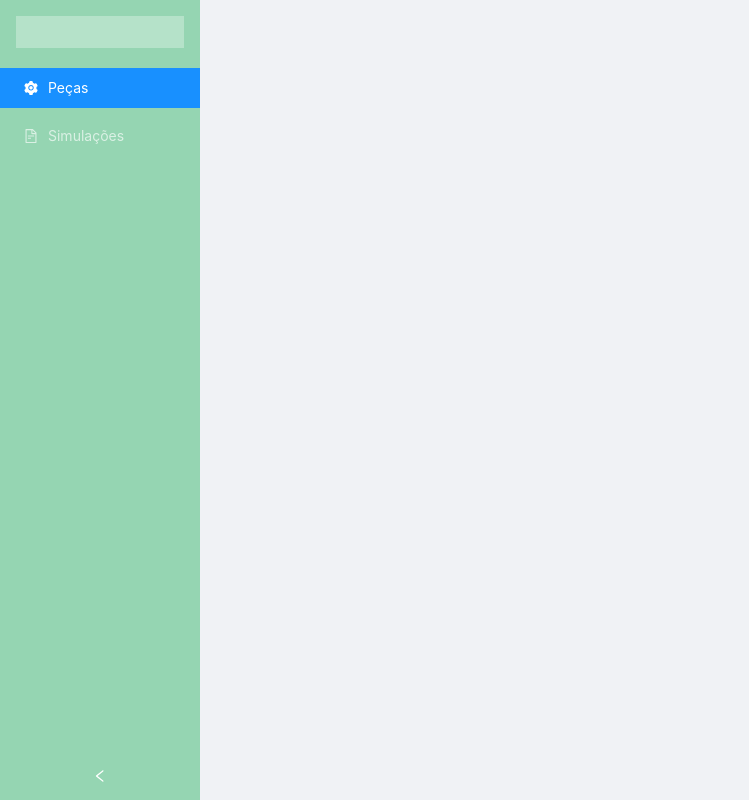
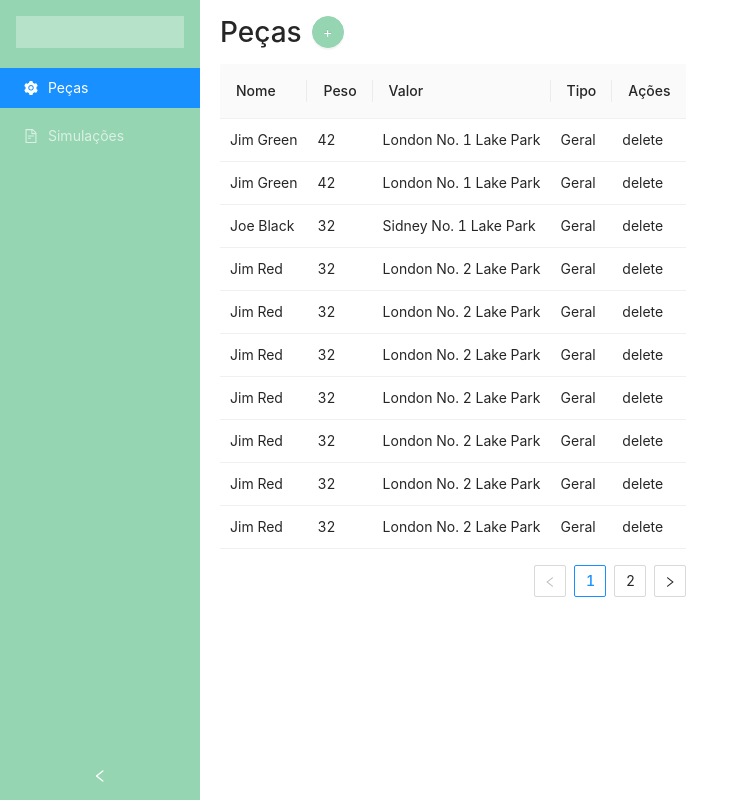
Before and after one commit to AlexSousaAlvess/desafio-rav, a React (Create React App) app in the folder frontend/: page / in a window 1280 px wide. Shown: the whole page, without its empty margins (0-749 px from the left). Built offline with nearby package versions, Linux system fonts and the light colour scheme.

Commit message:
create components: Button, Table and Sidebar

```diff
--- /dev/null
+++ b/frontend/src/components/Button/index.jsx
@@ -0,0 +1,16 @@
+import React from "react";
+
+import { Button } from "antd";
+
+import "./styles.css";
+import "antd/dist/antd.css";
+
+const MyButton = (props) => {
+  return (
+    <Button type="primary" shape="circle">
+      {props.name}
+    </Button>
+  );
+};
+
+export default MyButton;
--- /dev/null
+++ b/frontend/src/components/Button/styles.css
@@ -0,0 +1,9 @@
+.ant-btn-primary {
+  background: #95d5b2;
+  border-color: #95d5b2;
+}
+
+.ant-btn-primary:focus {
+  background: #95d5b2;
+  border-color: #95d5b2;
+}
--- a/frontend/src/components/Sidebar/index.jsx
+++ b/frontend/src/components/Sidebar/index.jsx
@@ -14,7 +14,6 @@ const { Sider } = Layout;
 const Sidebar = () => {
   return (
     <>
-      <Layout style={{ minHeight: "100vh" }}>
       <Sider collapsible>
         <div className="logo" />
         <Menu theme="dark" defaultSelectedKeys={["1"]} mode="inline">
@@ -26,7 +25,6 @@ const Sidebar = () => {
           </Menu.Item>
         </Menu>
       </Sider>
-      </Layout>
     </>
   );
 };
--- a/frontend/src/components/Sidebar/styles.css
+++ b/frontend/src/components/Sidebar/styles.css
@@ -1,7 +1,7 @@
 .ant-layout-sider {
   color: #fff;
-  line-height: 100vh;
   background: #95d5b2;
+  height: 100vh;
 }
 
 .logo {
@@ -25,6 +25,3 @@
 .site-layout .site-layout-background {
   background: #fff;
 }
-[data-theme="dark"] .site-layout .site-layout-background {
-  background: #141414;
-}
--- /dev/null
+++ b/frontend/src/components/Table/index.jsx
@@ -0,0 +1,12 @@
+import React from "react";
+
+import { Table } from "antd";
+import "antd/dist/antd.css";
+
+import "./styles.css";
+
+const MyTable = (props) => {
+  return <Table columns={props.columns} dataSource={props.data} />;
+};
+
+export default MyTable;
--- /dev/null
+++ b/frontend/src/components/Table/styles.css
@@ -0,0 +1,7 @@
+.ant-table-wrapper {
+  margin: 10px;
+}
+
+.ant-table tr td {
+  padding: 10px 10px;
+}
--- a/frontend/src/pages/Parts.jsx
+++ /dev/null
@@ -1,13 +0,0 @@
-import React from "react";
-
-import Sidebar from "../components/Sidebar";
-
-const Part = () => {
-  return (
-    <div className="container">
-      <Sidebar />
-    </div>
-  );
-};
-
-export default Part;
--- /dev/null
+++ b/frontend/src/pages/Parts/index.jsx
@@ -0,0 +1,209 @@
+import React from "react";
+
+import Sidebar from "../../components/Sidebar";
+
+import MyButton from "../../components/Button";
+
+import MyTable from "../../components/Table";
+
+import "./styles.css";
+
+const data = [
+  {
+    key: "1",
+    nome: "Jim Green",
+    peso: 42,
+    valor: "London No. 1 Lake Park",
+    tipo: "Geral",
+    ações: "delete",
+  },
+  {
+    key: "2",
+    nome: "Jim Green",
+    peso: 42,
+    valor: "London No. 1 Lake Park",
+    tipo: "Geral",
+    ações: "delete",
+  },
+  {
+    key: "3",
+    nome: "Joe Black",
+    peso: 32,
+    valor: "Sidney No. 1 Lake Park",
+    tipo: "Geral",
+    ações: "delete",
+  },
+  {
+    key: "4",
+    nome: "Jim Red",
+    peso: 32,
+    valor: "London No. 2 Lake Park",
+    tipo: "Geral",
+    ações: "delete",
+  },
+  {
+    key: "5",
+    nome: "Jim Red",
+    peso: 32,
+    valor: "London No. 2 Lake Park",
+    tipo: "Geral",
+    ações: "delete",
+  },
+  {
+    key: "6",
+    nome: "Jim Red",
+    peso: 32,
+    valor: "London No. 2 Lake Park",
+    tipo: "Geral",
+    ações: "delete",
+  },
+  {
+    key: "7",
+    nome: "Jim Red",
+    peso: 32,
+    valor: "London No. 2 Lake Park",
+    tipo: "Geral",
+    ações: "delete",
+  },
+  {
+    key: "8",
+    nome: "Jim Red",
+    peso: 32,
+    valor: "London No. 2 Lake Park",
+    tipo: "Geral",
+    ações: "delete",
+  },
+  {
+    key: "9",
+    nome: "Jim Red",
+    peso: 32,
+    valor: "London No. 2 Lake Park",
+    tipo: "Geral",
+    ações: "delete",
+  },
+  {
+    key: "10",
+    nome: "Jim Red",
+    peso: 32,
+    valor: "London No. 2 Lake Park",
+    tipo: "Geral",
+    ações: "delete",
+  },
+  {
+    key: "11",
+    nome: "Jim Red",
+    peso: 32,
+    valor: "London No. 2 Lake Park",
+    tipo: "Geral",
+    ações: "delete",
+  },
+  {
+    key: "12",
+    nome: "Jim Red",
+    peso: 32,
+    valor: "London No. 2 Lake Park",
+    tipo: "Geral",
+    ações: "delete",
+  },
+  {
+    key: "13",
+    nome: "Jim Red",
+    peso: 32,
+    valor: "London No. 2 Lake Park",
+    tipo: "Geral",
+    ações: "delete",
+  },
+  {
+    key: "14",
+    nome: "Jim Red",
+    peso: 32,
+    valor: "London No. 2 Lake Park",
+    tipo: "Geral",
+    ações: "delete",
+  },
+  {
+    key: "15",
+    nome: "Jim Red",
+    peso: 32,
+    valor: "London No. 2 Lake Park",
+    tipo: "Geral",
+    ações: "delete",
+  },
+  {
+    key: "16",
+    nome: "Jim Red",
+    peso: 32,
+    valor: "London No. 2 Lake Park",
+    tipo: "Geral",
+    ações: "delete",
+  },
+  {
+    key: "17",
+    nome: "Jim Red",
+    peso: 32,
+    valor: "London No. 2 Lake Park",
+    tipo: "Geral",
+    ações: "delete",
+  },
+  {
+    key: "18",
+    nome: "Jim Red",
+    peso: 32,
+    valor: "London No. 2 Lake Park",
+    tipo: "Geral",
+    ações: "delete",
+  },
+  {
+    key: "19",
+    nome: "Jim Red",
+    peso: 32,
+    valor: "London No. 2 Lake Park",
+    tipo: "Geral",
+    ações: "delete",
+  },
+];
+
+const columns = [
+  {
+    title: "Nome",
+    dataIndex: "nome",
+    key: "nome",
+  },
+  {
+    title: "Peso",
+    dataIndex: "peso",
+    key: "peso",
+  },
+  {
+    title: "Valor",
+    dataIndex: "valor",
+    key: "valor",
+  },
+  {
+    title: "Tipo",
+    dataIndex: "tipo",
+    key: "tipo",
+  },
+  {
+    title: "Ações",
+    dataIndex: "ações",
+    key: "ações",
+  },
+];
+
+const Part = () => {
+  return (
+    <div className="container">
+      <Sidebar />
+      <div className="wrapper">
+        <div className="header">
+          <h1>Peças</h1>
+          <MyButton name="+" />
+        </div>
+        <MyTable columns={columns} data={data} />
+      </div>
+    </div>
+  );
+};
+
+export default Part;
--- /dev/null
+++ b/frontend/src/pages/Parts/styles.css
@@ -0,0 +1,18 @@
+.container {
+  display: flex;
+  flex-direction: row;
+}
+
+.wrapper {
+  margin: 10px;
+}
+
+.header {
+  display: flex;
+  flex-direction: row;
+  align-items: center;
+}
+
+.header h1 {
+  margin: 0 10px;
+}
--- a/frontend/src/pages/Simulations.jsx
+++ /dev/null
@@ -1,13 +0,0 @@
-import React from "react";
-
-import Sidebar from "../components/Sidebar";
-
-const Simulation = () => {
-  return (
-    <div>
-      <Sidebar />
-    </div>
-  );
-};
-
-export default Simulation;
--- /dev/null
+++ b/frontend/src/pages/Simulations/index.jsx
@@ -0,0 +1,161 @@
+import React from "react";
+
+import Sidebar from "../../components/Sidebar";
+
+import MyButton from "../../components/Button";
+
+import MyTable from "../../components/Table";
+
+import "./styles.css";
+
+const data = [
+  {
+    key: "1",
+    nome: "Jim Green",
+    descrição: "London No. 1 Lake Park",
+    ações: "delete",
+  },
+  {
+    key: "2",
+    nome: "Jim Green",
+    descrição: "London No. 1 Lake Park",
+    ações: "delete",
+  },
+  {
+    key: "3",
+    nome: "Joe Black",
+    descrição: "Sidney No. 1 Lake Park",
+    ações: "delete",
+  },
+  {
+    key: "4",
+    nome: "Jim Red",
+    descrição: "London No. 2 Lake Park",
+    ações: "delete",
+  },
+  {
+    key: "5",
+    nome: "Jim Red",
+    descrição: "London No. 2 Lake Park",
+    ações: "delete",
+  },
+  {
+    key: "6",
+    nome: "Jim Red",
+    descrição: "London No. 2 Lake Park",
+    ações: "delete",
+  },
+  {
+    key: "7",
+    nome: "Jim Red",
+    descrição: "London No. 2 Lake Park",
+    ações: "delete",
+  },
+  {
+    key: "8",
+    nome: "Jim Red",
+    descrição: "London No. 2 Lake Park",
+    ações: "delete",
+  },
+  {
+    key: "9",
+    nome: "Jim Red",
+    descrição: "London No. 2 Lake Park",
+    ações: "delete",
+  },
+  {
+    key: "10",
+    nome: "Jim Red",
+    descrição: "London No. 2 Lake Park",
+    ações: "delete",
+  },
+  {
+    key: "11",
+    nome: "Jim Red",
+    descrição: "London No. 2 Lake Park",
+    ações: "delete",
+  },
+  {
+    key: "12",
+    nome: "Jim Red",
+    descrição: "London No. 2 Lake Park",
+    ações: "delete",
+  },
+  {
+    key: "13",
+    nome: "Jim Red",
+    descrição: "London No. 2 Lake Park",
+    ações: "delete",
+  },
+  {
+    key: "14",
+    nome: "Jim Red",
+    descrição: "London No. 2 Lake Park",
+    ações: "delete",
+  },
+  {
+    key: "15",
+    nome: "Jim Red",
+    descrição: "London No. 2 Lake Park",
+    ações: "delete",
+  },
+  {
+    key: "16",
+    nome: "Jim Red",
+    descrição: "London No. 2 Lake Park",
+    ações: "delete",
+  },
+  {
+    key: "17",
+    nome: "Jim Red",
+    descrição: "London No. 2 Lake Park",
+    ações: "delete",
+  },
+  {
+    key: "18",
+    nome: "Jim Red",
+    descrição: "London No. 2 Lake Park",
+    ações: "delete",
+  },
+  {
+    key: "19",
+    nome: "Jim Red",
+    descrição: "London No. 2 Lake Park",
+    ações: "delete",
+  },
+];
+
+const columns = [
+  {
+    title: "Nome",
+    dataIndex: "nome",
+    key: "nome",
+  },
+  {
+    title: "Descrição",
+    dataIndex: "descrição",
+    key: "descrição",
+  },
+  {
+    title: "Ações",
+    dataIndex: "ações",
+    key: "ações",
+  },
+];
+
+const Simulation = () => {
+  return (
+    <div className="container">
+      <Sidebar />
+      <div className="wrapper">
+        <div className="header">
+          <h1>Simulações</h1>
+          <MyButton name="+" />
+        </div>
+        <MyTable columns={columns} data={data} />
+      </div>
+    </div>
+  );
+};
+
+export default Simulation;
--- /dev/null
+++ b/frontend/src/pages/Simulations/styles.css
@@ -0,0 +1,18 @@
+.container {
+  display: flex;
+  flex-direction: row;
+}
+
+.wrapper {
+  margin: 10px;
+}
+
+.header {
+  display: flex;
+  flex-direction: row;
+  align-items: center;
+}
+
+.header h1 {
+  margin: 0 10px;
+}
```
Lines whose indentation alone changed are shown as unchanged.
